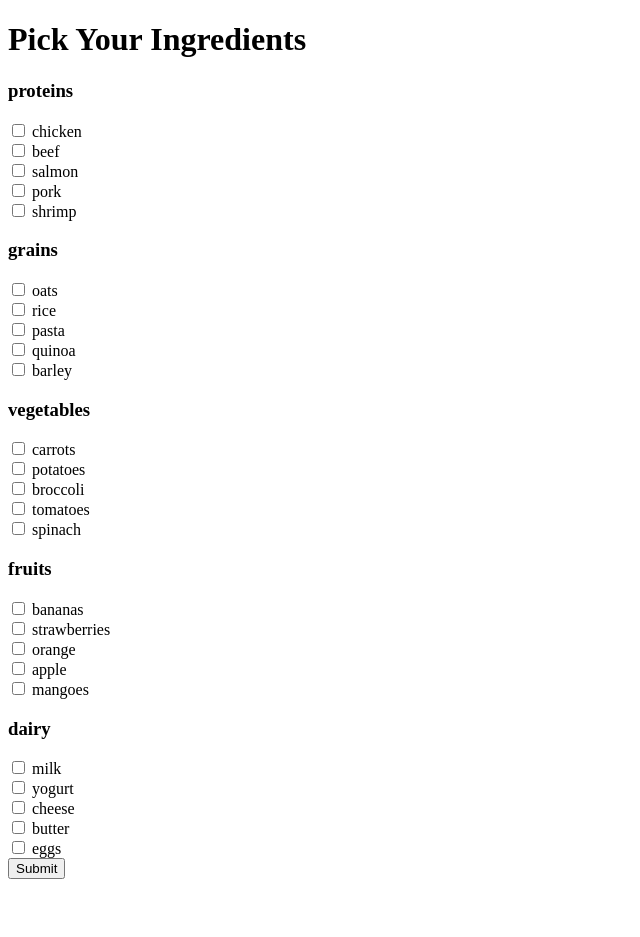
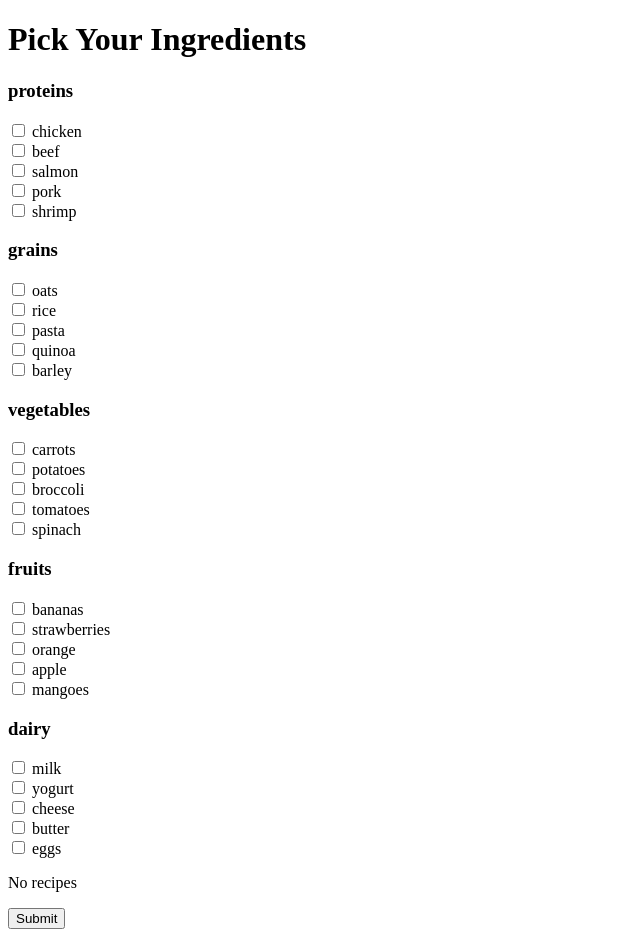
Before and after one commit to infamousfrogs/infamousfrogs, a React app: page / in a window 1280 px wide. Shown: the whole page, without its empty margins (0-640 px from the left). Before the commit the page ends 887 px from the top, so only its background shows below. Built offline with nearby package versions, Linux system fonts and the light colour scheme; the HTML template or start-up script is replaced by a standard one.

Commit message:
Basic functionality implemented

```diff
--- a/react-client/src/components/RecipeItem.jsx
+++ b/react-client/src/components/RecipeItem.jsx
@@ -2,6 +2,7 @@ import React from 'react';
 
 const RecipeItem = (props) => (
   <div>
+    {console.log(props.recipe)}
     <div className="Recipe" >
      title: {props.recipe.title}<br></br>
      <img className="RecipeImage" src ={props.recipe.image}/><br></br>
--- a/react-client/src/components/RecipeView.jsx
+++ /dev/null
@@ -1,3 +0,0 @@
-import React from 'react';
-
-//display all the recipes retrieved from API
--- a/react-client/src/components/RecipesView.jsx
+++ b/react-client/src/components/RecipesView.jsx
@@ -3,15 +3,21 @@ import RecipeItem from './RecipeItem.jsx'
 
 //display all the recipes retrieved from API
 
-const RecipesView = (props) => (
+const RecipesView = (props) => {
+  return(
   <div>
-    {props.recipeList.map( recipe =>
 
-    <RecipeItem className="recipeItem" recipe={recipe} key={recipe.id} />
+  {props.recipeList ? Object.keys(props.recipeList).map((key, index) => {
+    console.log(key)
 
-    )}
+
+  return <RecipeItem className="recipeItem" recipe={props.recipeList[index]} key={props.recipeList[index].id} />
+
+  }) : <p>No recipes</p>
+}
   </div>
 
 )
+}
 
 export default RecipesView;
--- a/react-client/src/index.jsx
+++ b/react-client/src/index.jsx
@@ -2,7 +2,7 @@ import React from 'react';
 import ReactDOM from 'react-dom';
 import $ from 'jquery';
 import IngredientFilter from './components/IngredientFilter.jsx';
-import RecipeView from './components/RecipeView.jsx'
+import RecipesView from './components/RecipesView.jsx'
 
 
 
@@ -76,14 +76,16 @@ class App extends React.Component {
 
 //sends all the checked ingredients to be searched
   handleSubmit() {
+    var self = this
     $.ajax({
       type: 'POST',
       url: '/entry',
       contentType: 'application/json',
       data: JSON.stringify(this.state.finalIngredients),
       dataType: 'text',
-      success: function(data) {
-        console.log(JSON.parse(data))
+      success: (data) => {
+        this.setState({recipeList: JSON.parse(data)})
+        console.log(data)
       }
      })
    }
@@ -99,6 +101,7 @@ class App extends React.Component {
         <IngredientFilter  handleChange = {this.handleChange} ingredients={this.state.list[2]}/>
         <IngredientFilter  handleChange = {this.handleChange} ingredients={this.state.list[3]}/>
         <IngredientFilter  handleChange = {this.handleChange} ingredients={this.state.list[4]}/>
+        <RecipesView recipeList = {this.state.recipeList} />
         <button onClick={this.handleSubmit}>Submit</button>
       </div>
     );
```
Also changed, not shown: 2 other files (tests, documents, lock files or other folders).
